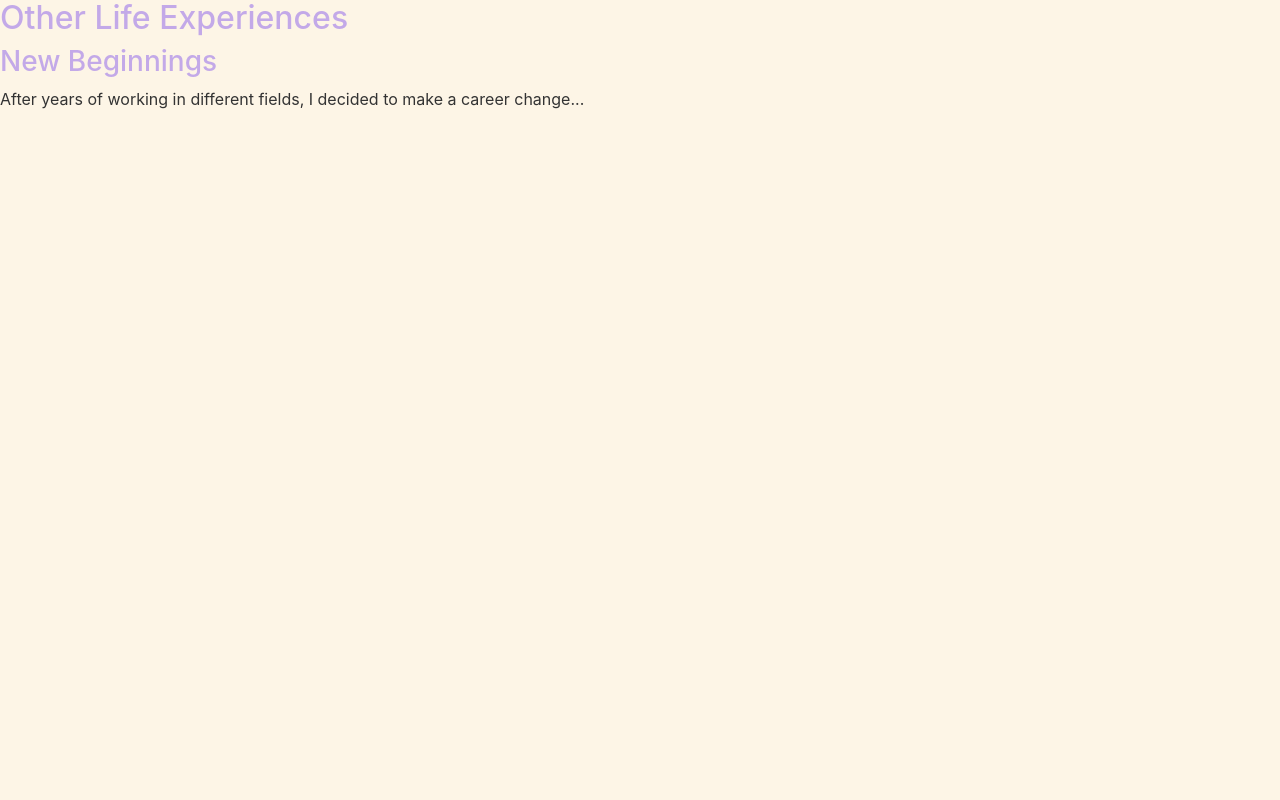
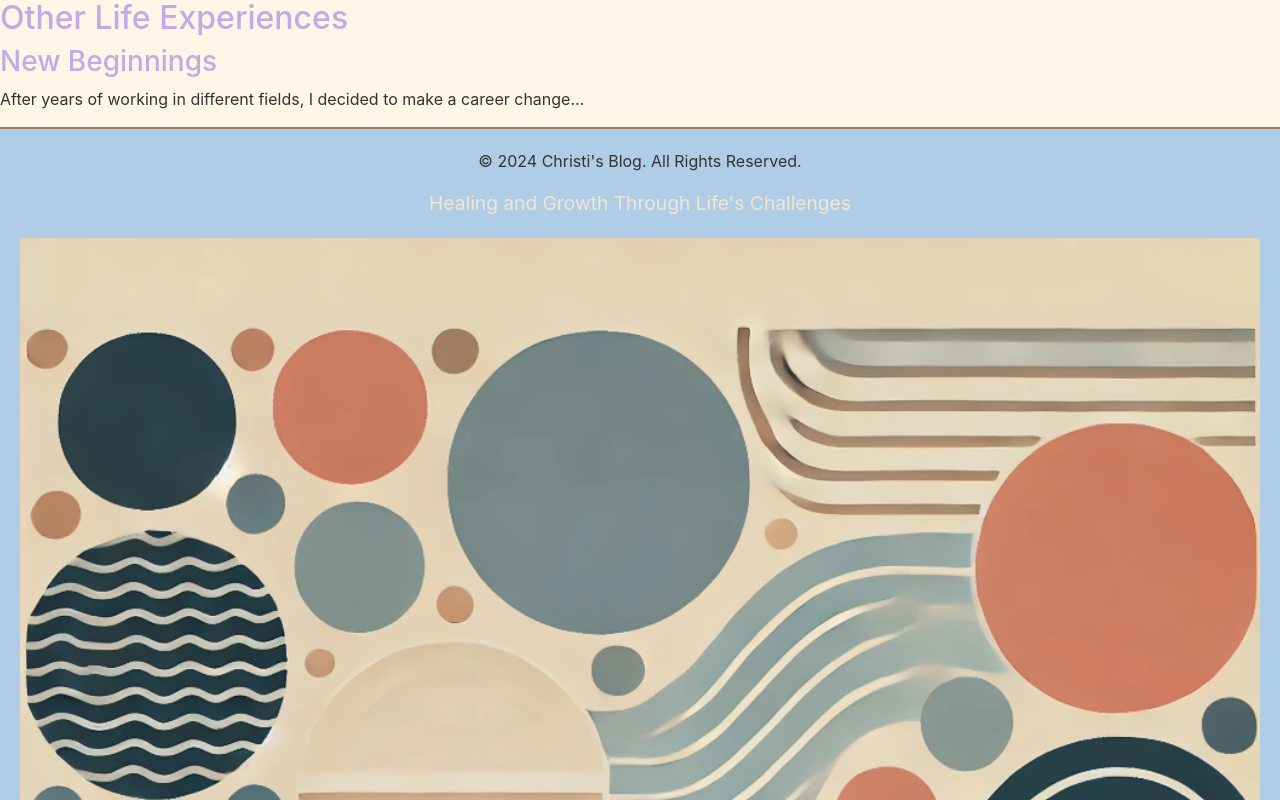
Before and after one commit to ChristiHarlow/christisblog, a React (Create React App) app: page /blog in a window 1280 px wide. Shown: the part 1740-2540 px from the top of the page. Before the commit the page ends 1867 px from the top, so only its background shows below. Built offline with nearby package versions, Linux system fonts and the light colour scheme; a web font is replaced by a local one.

Commit message:
Containers

```diff
--- a/src/App.js
+++ b/src/App.js
@@ -2,6 +2,7 @@ import { Route, BrowserRouter as Router, Routes } from 'react-router-dom';
 import About from './components/About';
 import Adversity from './components/Adversity';
 import BlogPosts from './components/BlogPosts';
+import Footer from './components/Footer'; // Import Footer if added
 import Header from './components/Header';
 import Navbar from './components/Navbar'; // Import Navbar if added
 
@@ -18,6 +19,7 @@ function App() {
           <Route path="/blog" element={<BlogPosts />} />
         </Routes>
       </div>
+      <Footer /> {/* Make sure the footer is here */}
     </Router>
   );
 }
--- a/src/components/Footer.js
+++ b/src/components/Footer.js
@@ -7,7 +7,9 @@ function Footer() {
       <div className="footer-content">
         <p>© 2024 Christi's Blog. All Rights Reserved.</p>
         <p className="footer-tagline">Healing and Growth Through Life's Challenges</p>
-        <img src="/images/blog-art.png" alt="Blog Art" className="footer-art" /> {/* Use blog-art.png */}
+        <div className="footer-art-container">
+          <img src="/images/blog-art.png" alt="Blog Art" className="footer-art" />
+        </div>
       </div>
     </footer>
   );
--- a/src/components/Header.js
+++ b/src/components/Header.js
@@ -4,7 +4,9 @@ import '../styles/Header.css'; // Ensure the path is correct
 function Header() {
   return (
     <header className="header">
-    <img src="/images/blog-art.png" alt="Blog Art" className="header-art" /> {/* Use blog-art.png */}
+     <div className="header-art-container">
+        <img src="/images/blog-art.png" alt="Blog Art" className="header-art" />
+      </div>
       <h1 className="header-title">Christi's Blog</h1> {/* Keep it simple */}
       <p className="header-tagline">Sharing experiences on healing, growth, and life challenges</p>
     </header>
```
